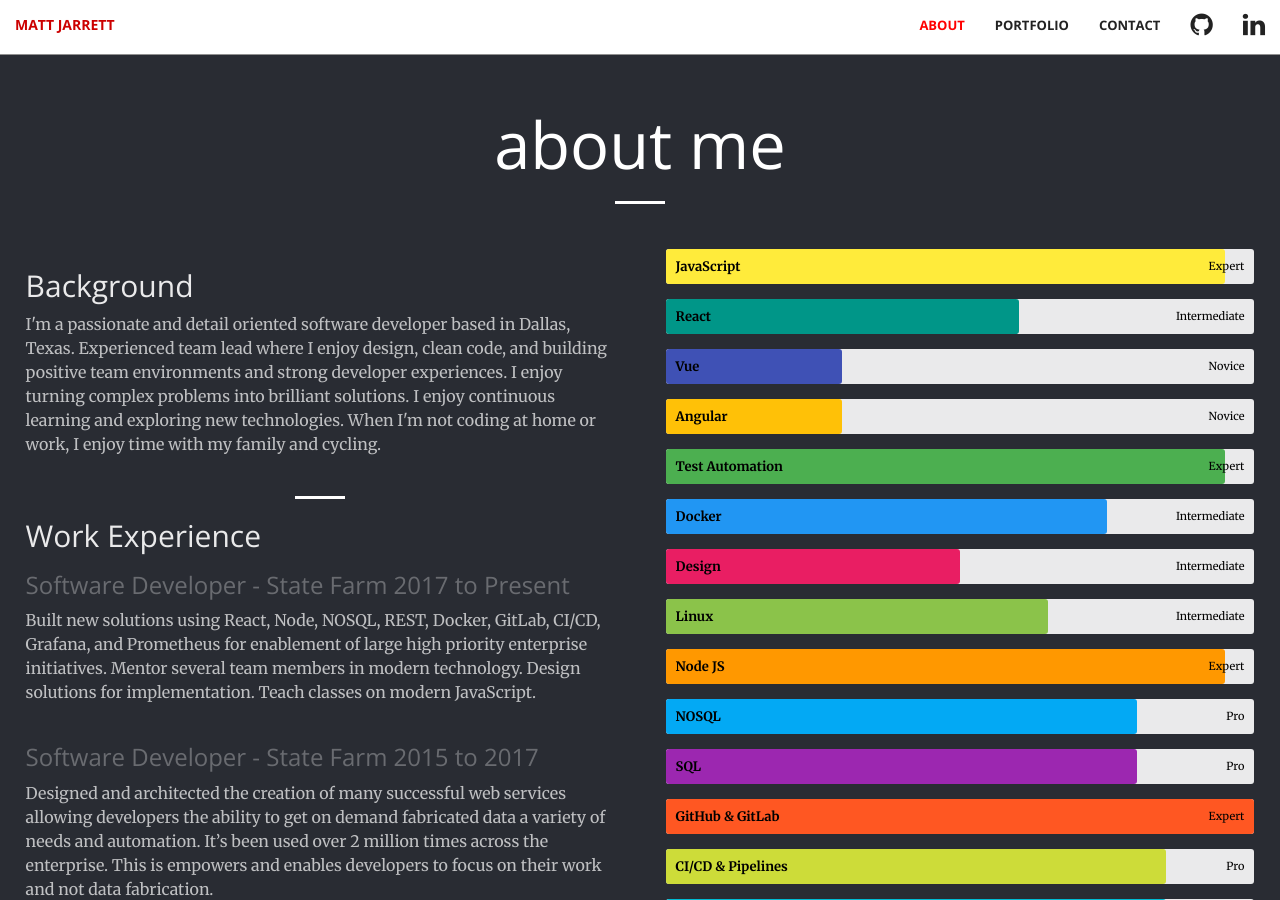
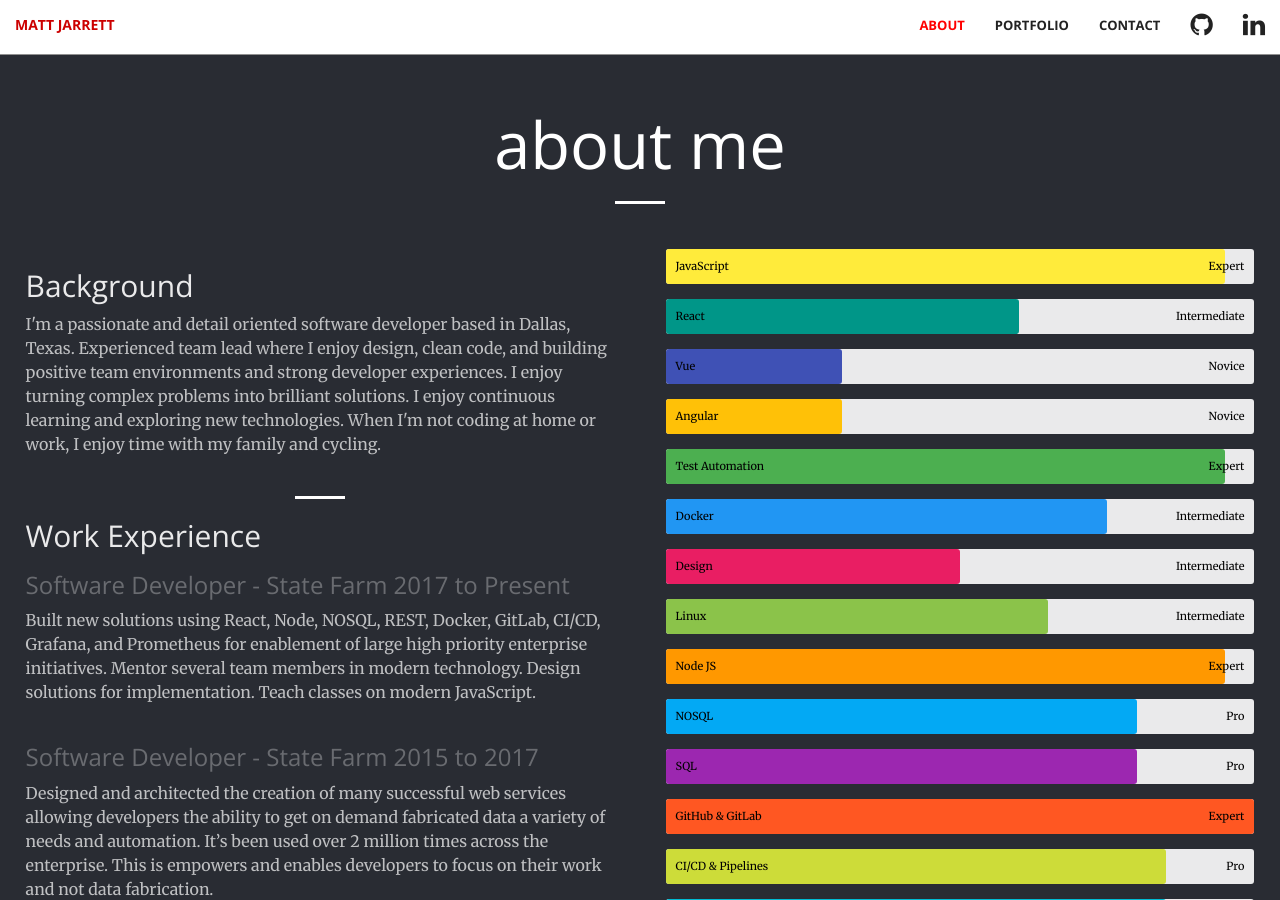
Before and after one commit to cujarrett/cujarrett.github.io, a Jekyll site: the page built from index.html, in a window 1280 px wide and 900 px high, scrolled down 891 px. Built offline with Jekyll 4.4.1, drawn with Linux system fonts in a browser that asks for light colours; Markdown is read by kramdown in place of the engine named in the settings.

Commit message:
Reduces skill bar title font size

```diff
--- a/_sass/_base.scss
+++ b/_sass/_base.scss
@@ -400,8 +400,7 @@
   top:0;
   left:0;
   width:0px;
-  font-weight:bold;
-  font-size:13px;
+  font-size:11px;
   color:#ffffff;
   -webkit-border-top-left-radius:3px;
   -webkit-border-bottom-left-radius:4px;
```
